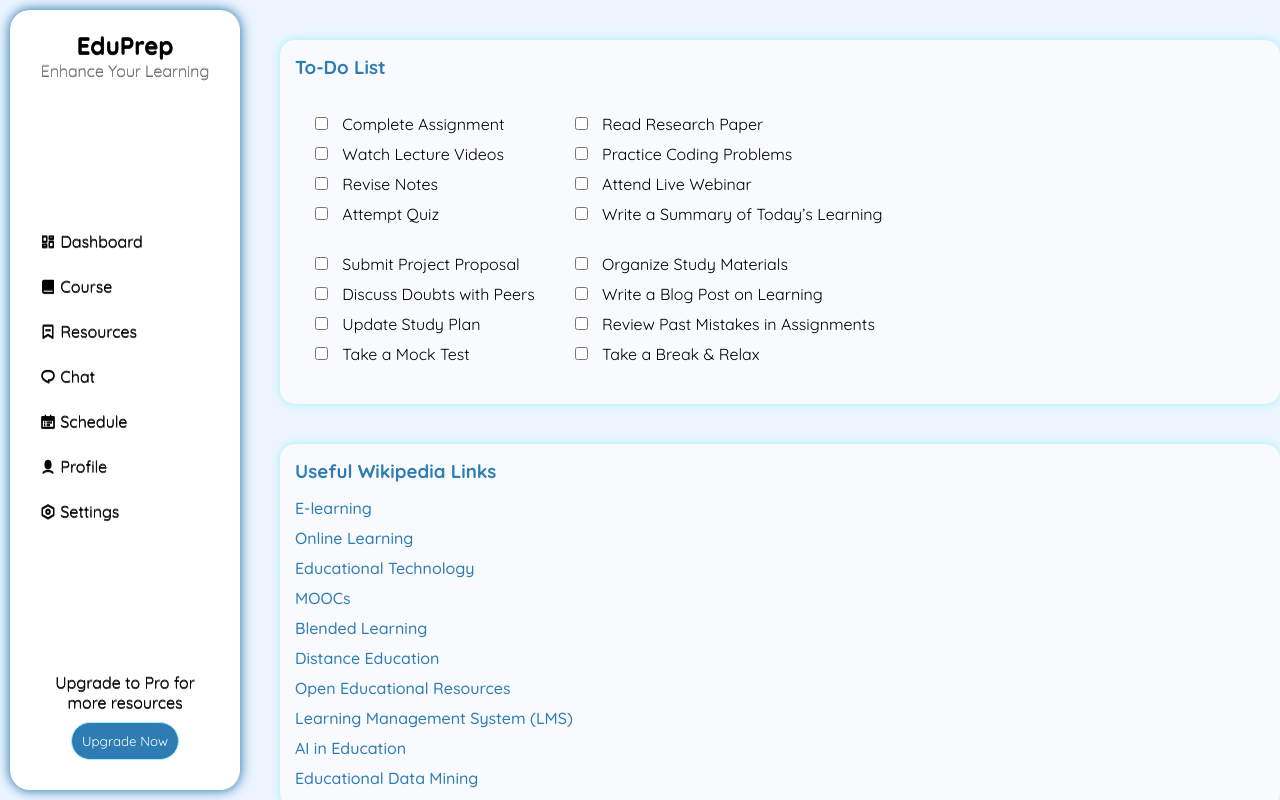
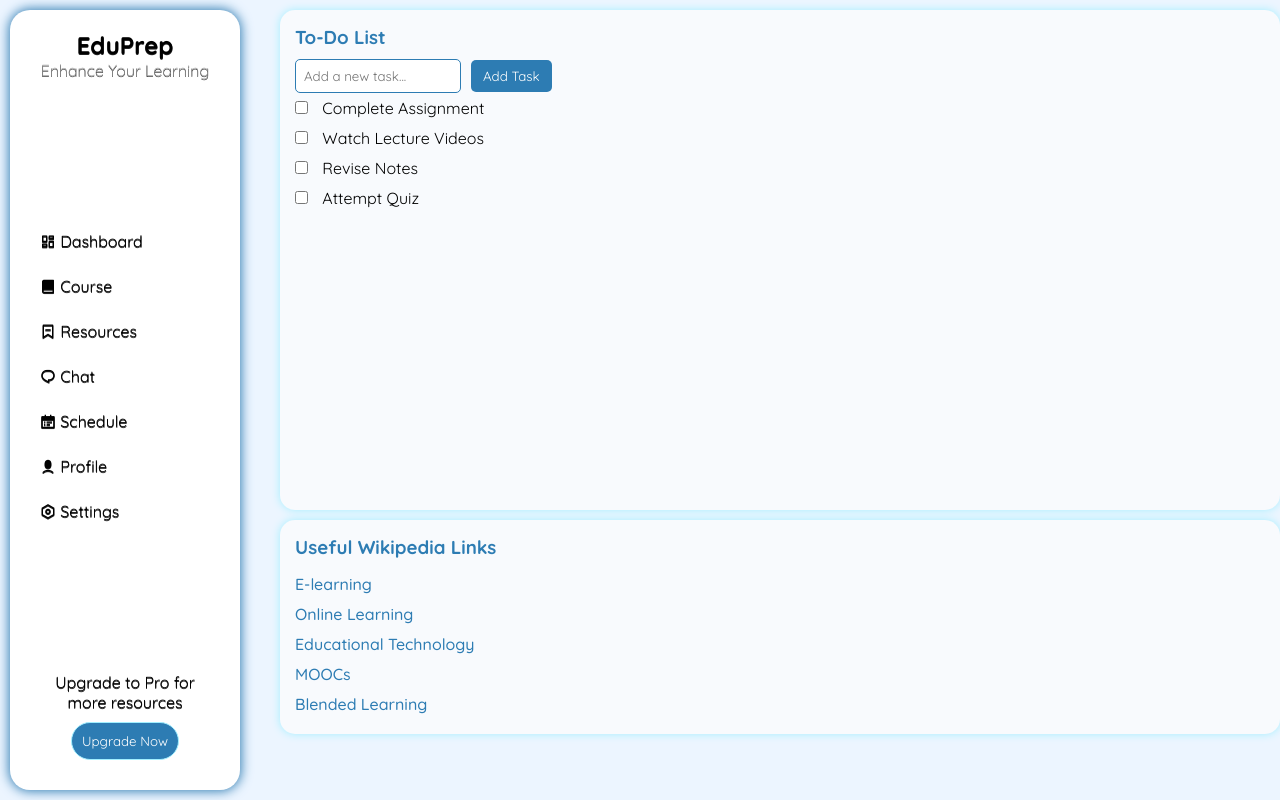
Before and after one commit to jimitnick/Online-Learning-Platform, a plain HTML site: page dashboard/Resources/resources.html in a window 1280 px wide. Drawn offline with nearby package versions, Linux system fonts and the light colour scheme; files whose address does not match are found by name.

Commit message:
Add files via upload
added todo list functionality to the resources page, and made the table on the schedule page more dynamic by making the cells change colour when you hover you mouse over it

```diff
--- a/dashboard/Resources/resources.html
+++ b/dashboard/Resources/resources.html
@@ -10,6 +10,74 @@
 </head>
 
 <body>
+    <script>
+        document.addEventListener("DOMContentLoaded", function () {
+            let todoList = document.getElementById("todo-list-true");
+
+            // Create input field and button
+            let inputField = document.createElement("input");
+            inputField.type = "text";
+            inputField.placeholder = "Add a new task...";
+            inputField.style.padding = "8px";
+            inputField.style.marginRight = "10px";
+            inputField.style.borderRadius = "5px";
+            inputField.style.border = "1px solid #2D7CB3";
+
+            let addButton = document.createElement("button");
+            addButton.innerText = "Add Task";
+            addButton.style.padding = "8px 12px";
+            addButton.style.backgroundColor = "#2D7CB3";
+            addButton.style.color = "#fff";
+            addButton.style.border = "none";
+            addButton.style.borderRadius = "5px";
+            addButton.style.cursor = "pointer";
+
+            // Add input and button above the table
+            todoList.insertBefore(inputField, todoList.firstChild);
+            todoList.insertBefore(addButton, inputField.nextSibling);
+
+            // Handle adding tasks
+            function addTask() {
+                let taskText = inputField.value.trim();
+                if (taskText !== "") {
+                    let newTask = document.createElement("li");
+                    newTask.innerHTML = `<input type="checkbox"> ${taskText}`;
+
+                    // Add click event to remove task
+                    newTask.addEventListener("click", function () {
+                        this.remove();
+                    });
+
+                    // Find the first available <ul> to add the new task
+                    let taskLists = document.querySelectorAll("#todo-list ul");
+                    if (taskLists.length > 0) {
+                        taskLists[0].appendChild(newTask);
+                    }
+
+                    // Clear input field
+                    inputField.value = "";
+                }
+            }
+
+            // Handle adding tasks on button click
+            addButton.addEventListener("click", addTask);
+
+            // Handle adding tasks when pressing Enter
+            inputField.addEventListener("keypress", function (event) {
+                if (event.key === "Enter") {
+                    event.preventDefault(); // Prevent form submission if inside a form
+                    addTask();
+                }
+            });
+
+            let existingTasks = document.querySelectorAll("#todo-list li");
+            existingTasks.forEach(task => {
+                task.addEventListener("click", function () {
+                    this.remove();
+                });
+            });
+        });
+    </script>
     <div id="main">
         <div id="one">
             <div id="top">
@@ -37,46 +105,14 @@
         <div id="sidebar-right">
             <div id="todo-list">
                 <h3>To-Do List</h3>
-                <table>
-                    <tr>
-                        <td>
-                            <ul>
-                                <li><input type="checkbox"> Complete Assignment</li>
-                                <li><input type="checkbox"> Watch Lecture Videos</li>
-                                <li><input type="checkbox"> Revise Notes</li>
-                                <li><input type="checkbox"> Attempt Quiz</li>
-                            </ul>
-                        </td>
-                        <td></td>
-                        <td>
-                            <ul>
-                                <li><input type="checkbox"> Read Research Paper</li>
-                                <li><input type="checkbox"> Practice Coding Problems</li>
-                                <li><input type="checkbox"> Attend Live Webinar</li>
-                                <li><input type="checkbox"> Write a Summary of Today’s Learning</li>
-                            </ul>
-                        </td>
-                    </tr>
-                    <tr>
-                        <td>
-                            <ul>
-                                <li><input type="checkbox"> Submit Project Proposal</li>
-                                <li><input type="checkbox"> Discuss Doubts with Peers</li>
-                                <li><input type="checkbox"> Update Study Plan</li>
-                                <li><input type="checkbox"> Take a Mock Test</li>
-                            </ul>
-                        </td>
-                        <td></td>
-                        <td>
-                            <ul>
-                                <li><input type="checkbox"> Organize Study Materials</li>
-                                <li><input type="checkbox"> Write a Blog Post on Learning</li>
-                                <li><input type="checkbox"> Review Past Mistakes in Assignments</li>
-                                <li><input type="checkbox"> Take a Break & Relax</li>
-                            </ul>
-                        </td>
-                    </tr>
-                </table>
+
+                <ul id="todo-list-true">
+                    <li><input type="checkbox"> Complete Assignment</li>
+                    <li><input type="checkbox"> Watch Lecture Videos</li>
+                    <li><input type="checkbox"> Revise Notes</li>
+                    <li><input type="checkbox"> Attempt Quiz</li>
+                </ul>
+
 
             </div>
 
@@ -91,16 +127,6 @@
                     </li>
                     <li><a href="https://en.wikipedia.org/wiki/Blended_learning" target="_blank">Blended Learning</a>
                     </li>
-                    <li><a href="https://en.wikipedia.org/wiki/Distance_education" target="_blank">Distance
-                            Education</a></li>
-                    <li><a href="https://en.wikipedia.org/wiki/Open_educational_resources" target="_blank">Open
-                            Educational Resources</a></li>
-                    <li><a href="https://en.wikipedia.org/wiki/Learning_management_system" target="_blank">Learning
-                            Management System (LMS)</a></li>
-                    <li><a href="https://en.wikipedia.org/wiki/Artificial_intelligence_in_education" target="_blank">AI
-                            in Education</a></li>
-                    <li><a href="https://en.wikipedia.org/wiki/Educational_data_mining" target="_blank">Educational Data
-                            Mining</a></li>
                 </ul>
             </div>
 
@@ -109,7 +135,7 @@
 
     <script src="scriptProfile.js"></script>
     <script>
-        function redirect(){
+        function redirect() {
             window.location.href = "/upgrade/upgrade.html"
         }
     </script>
--- a/dashboard/Resources/styleResources.css
+++ b/dashboard/Resources/styleResources.css
@@ -86,9 +86,12 @@ html,body{
         color: #2D7CB3;
     }
 }
+#todo-list{
+    height: 500px;
+}
 #todo-list, #wiki-links {
-    margin-bottom: 20px;
-    margin-top: 40px;
+    margin-bottom: 0px;
+    margin-top: 10px;
     width: 1000px;
     padding: 15px;
     background-color: #F8FAFD;
--- a/dashboard/Schedule/styleSchedule.css
+++ b/dashboard/Schedule/styleSchedule.css
@@ -41,6 +41,7 @@ html,body{
     height: 100%;
     background-color: black;
     border: solid 2px #2D7BB2;
+    text-align: center;
 }
 #main th,td{
     width: calc(100% / 7);
@@ -52,6 +53,9 @@ html,body{
 #main th{
     font-weight: bold;
     font-size: larger;
+}
+#main td:hover{
+    background-color: #294960;
 }
 #main #one #mid{
     display: flex;
```
